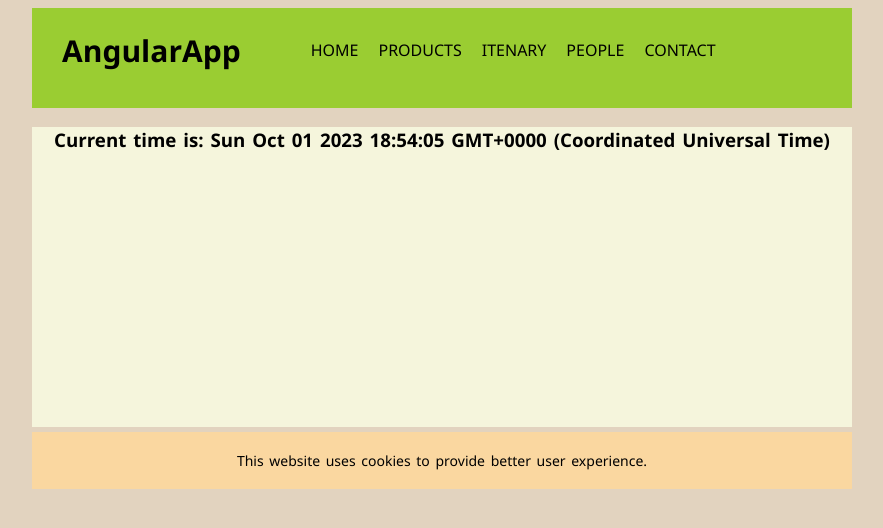
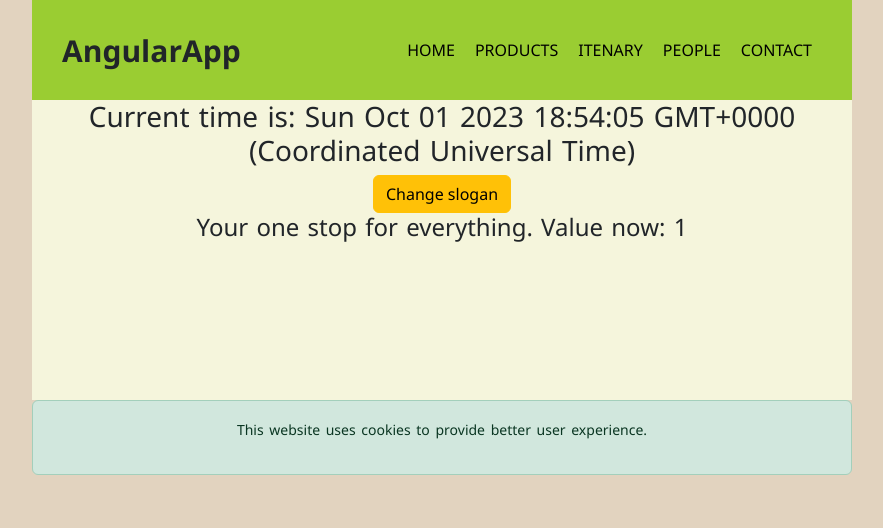
Before and after one commit to ppavankumar/AngularBasics, an Angular app: page / in a window 1280 px wide. Shown: the top 528 px of the page, without its empty margins (198-1081 px from the left). Built offline with nearby package versions, Linux system fonts and the light colour scheme.

Commit message:
Data binding using method in expression

```diff
--- a/angular.json
+++ b/angular.json
@@ -25,6 +25,7 @@
               "src/assets"
             ],
             "styles": [
+              "node_modules/bootstrap/dist/css/bootstrap.min.css",
               "src/styles.css"
             ],
             "scripts": []
@@ -87,6 +88,7 @@
               "src/assets"
             ],
             "styles": [
+              "node_modules/bootstrap/dist/css/bootstrap.min.css",
               "src/styles.css"
             ],
             "scripts": []
--- a/src/app/components/miniWebsite/container/container.component.html
+++ b/src/app/components/miniWebsite/container/container.component.html
@@ -5,5 +5,7 @@
   <div>
     <app-content></app-content>
     <app-notification></app-notification>
+    <!-- <div app-notification></div> -->
+    <!-- <div class="app-notification"></div> -->
   </div>
 </div>
--- a/src/app/components/miniWebsite/container/content/content.component.html
+++ b/src/app/components/miniWebsite/container/content/content.component.html
@@ -1,3 +1,17 @@
 <div class="container">
   <h3>Current time is: {{ time }}</h3>
+  <button
+    [ngClass]="[
+      'btn',
+      counter % 2 == 0
+        ? 'btn-primary'
+        : counter % 3 == 0
+        ? 'btn-success'
+        : 'btn-warning'
+    ]"
+    (click)="incrementAndGetChangedSlogan()"
+  >
+    Change slogan
+  </button>
+  <h4>{{ getSlogan() }}</h4>
 </div>
--- a/src/app/components/miniWebsite/container/content/content.component.ts
+++ b/src/app/components/miniWebsite/container/content/content.component.ts
@@ -7,10 +7,20 @@ import { Component } from '@angular/core';
 })
 export class ContentComponent {
   time = new Date();
+  counter: number = 1;
+  slogan: string = 'Your one stop for everything. ';
 
   constructor() {
     setInterval(() => {
       this.time = new Date();
     }, 1000);
   }
+
+  incrementAndGetChangedSlogan = () => {
+    return ++this.counter;
+  }
+
+  getSlogan = () => {
+    return this.slogan +  'Value now: ' + this.counter;
+  }
 }
--- a/src/app/components/miniWebsite/container/notification/notification.component.ts
+++ b/src/app/components/miniWebsite/container/notification/notification.component.ts
@@ -2,7 +2,7 @@ import { Component } from '@angular/core';
 
 @Component({
   selector: 'app-notification',
-  template: `<div class="notif-div">
+  template: `<div class="alert alert-success">
                 <p>This website uses cookies to provide better user experience.</p>
              </div>`,
   styles: [".notif-div{margin: 5px 0; padding: 2px 10px; background-color: #fad7a0; text-align: center;}", "p{font-size: 14px;}"]
```
Also changed, not shown: urls.txt (added).
